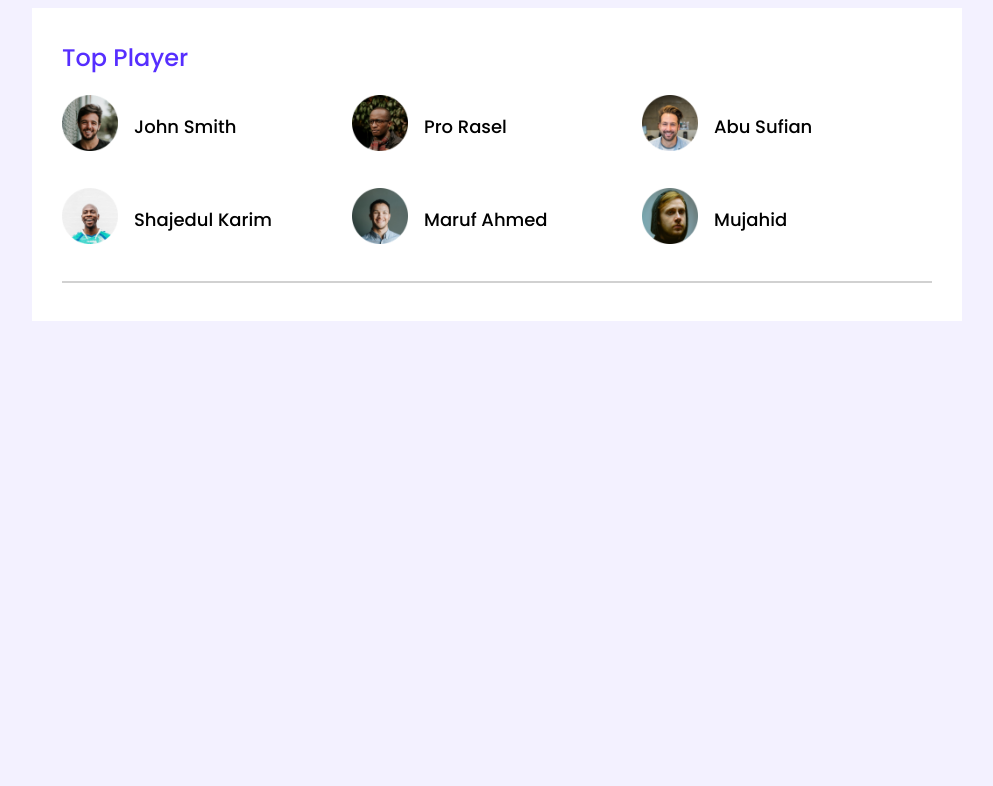
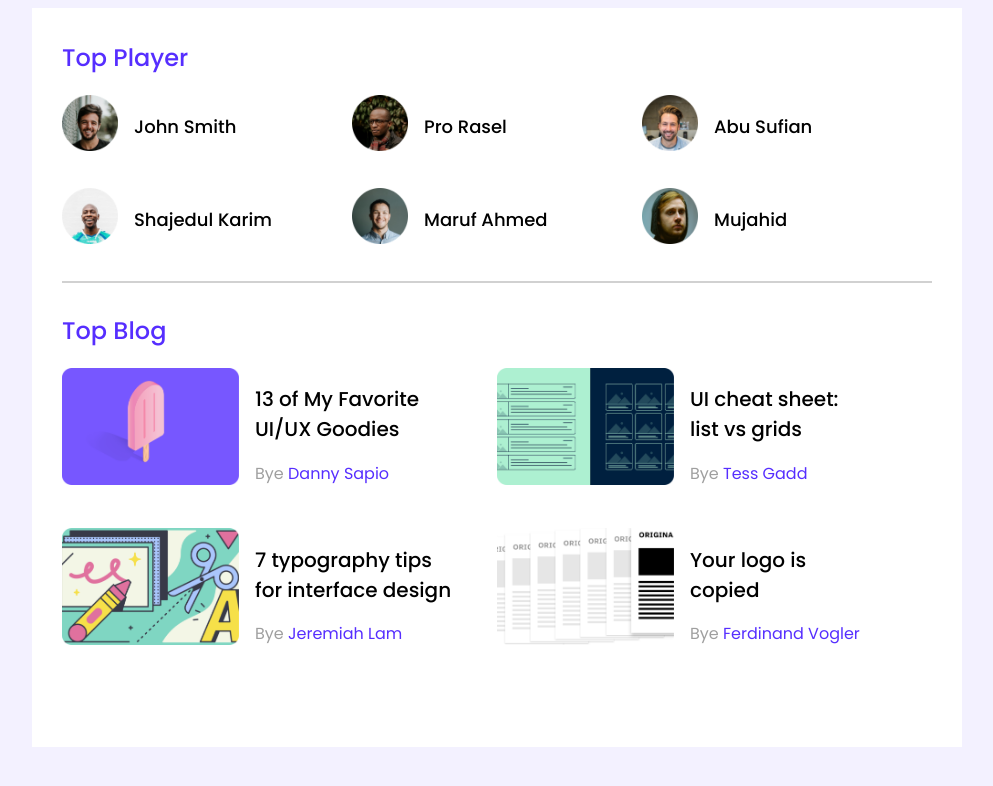
Before and after one commit to ashanur28/Leaderboardcss3, a plain HTML site: page index.html in a window 1280 px wide. Shown: the whole page, without its empty margins (143-1136 px from the left). Drawn offline with Linux system fonts and the light colour scheme; a web font is replaced by a local one.

Commit message:
fifthcommit

```diff
--- a/index.html
+++ b/index.html
@@ -50,6 +50,53 @@
                 </div>
             </div>
             <hr>
+            <!-- blogs start -->
+            <div class="top-blogs">
+                <h2 class="section-title">Top Blog</h2>
+                <div class="blogs">
+                    <article class="blog">
+                        <div class="thumbnil">
+                            <img src="images/blogs/blog-1.png" alt="">
+                        </div>
+                        <div class="blog-info">
+                            <h2 class="blog-title">13 of My Favorite <br>
+                                UI/UX Goodies</h2>
+                            <p class="blog-author">Bye <a href="">Danny Sapio</a></p>
+                        </div>
+                    </article>
+                    <article class="blog">
+                        <div class="thumbnil">
+                            <img src="images/blogs/blog-2.png" alt="">
+                        </div>
+                        <div class="blog-info">
+                            <h2 class="blog-title">UI cheat sheet: <br>
+                                list vs grids</h2>
+                            <p class="blog-author">Bye <a href="">Tess Gadd</a></p>
+                        </div>
+                    </article>
+                    <article class="blog">
+                        <div class="thumbnil">
+                            <img src="images/blogs/blog-3.png" alt="">
+                        </div>
+                        <div class="blog-info">
+                            <h2 class="blog-title">7 typography tips <br>
+                                for interface design</h2>
+                            <p class="blog-author">Bye <a href="">Jeremiah Lam</a></p>
+                        </div>
+                    </article>
+                    <article class="blog">
+                        <div class="thumbnil">
+                            <img src="images/blogs/blog-4.png" alt="">
+                        </div>
+                        <div class="blog-info">
+                            <h2 class="blog-title">Your logo is <br>
+                                copied</h2>
+                            <p class="blog-author">Bye <a href="">Ferdinand Vogler</a></p>
+                        </div>
+                    </article>
+
+                </div>
+            </div>
         </section>
     </main>
 </body>
--- a/styles/style.css
+++ b/styles/style.css
@@ -15,6 +15,7 @@ main {
 .container {
     background-color: #FFFFFF;
     width: 870px;
+    height: 679px;
     padding: 30px;
 
 }
@@ -54,3 +55,45 @@ main {
 hr {
     border: 1px solid #D1D1D1;
 }
+
+/* topblogs styles */
+.top-blogs {
+    margin-top: 30px;
+}
+
+.blogs {
+    display: grid;
+    grid-template-columns: repeat(2, 1fr);
+    grid-row-gap: 26px;
+}
+
+.blog {
+    display: flex;
+}
+
+.blog .thumbnil img {
+    width: 177px;
+    height: 117px;
+}
+
+.blog-info {
+    margin-left: 16px;
+}
+
+.blog-info a {
+    text-decoration: none;
+    font-weight: 400;
+    font-size: 16px;
+    color: #562EFF;
+}
+
+.blog-title {
+    font-weight: 500;
+    font-size: 20px;
+}
+
+.blog-author {
+    color: #9F9F9F;
+    font-weight: 400;
+    font-size: 16px;
+}
```
